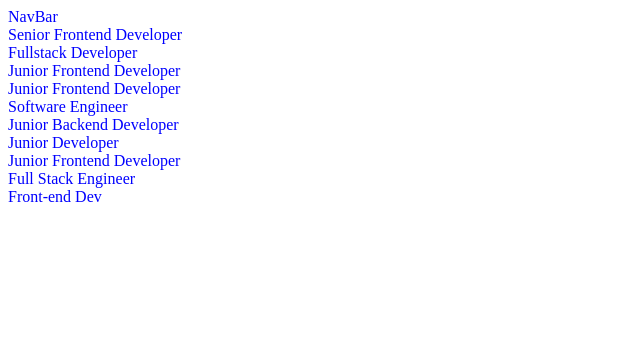
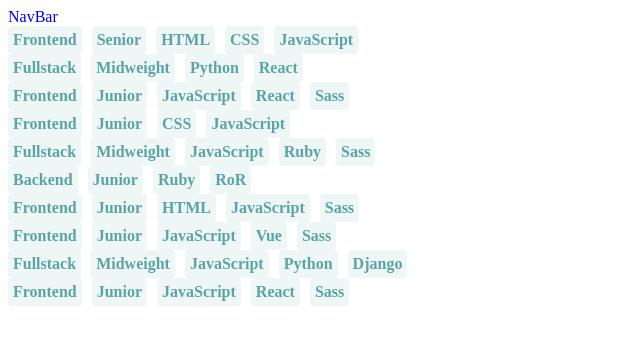
Before and after one commit to C-likethis123/static-job-listings-master, a React (Vite) app: page / in a window 1280 px wide. Shown: the top 344 px of the page, without its empty margins (0-640 px from the left). Built offline with nearby package versions, Linux system fonts and the light colour scheme.

Commit message:
create an initial skeleton of the job list

```diff
--- /dev/null
+++ b/src/Job.tsx
@@ -0,0 +1,51 @@
+import React from 'react';
+
+/** Components */
+import ToolList from "./ToolList";
+
+type JobProps = {
+  company: string;
+  logo: string;
+  isNew: boolean;
+  featured: boolean;
+  position: string;
+  role: string;
+  level: string;
+  postedAt: string;
+  contract: string;
+  location: string;
+  languages: string[];
+  tools: string[];
+}
+
+const Job: React.FC<JobProps> = ({
+  company,
+  logo,
+  isNew,
+  featured,
+  position,
+  role,
+  level,
+  postedAt,
+  contract,
+  location,
+  languages,
+  tools,
+}: JobProps) => {
+  return (
+    <div>
+      {/* Image here }
+      <div>
+        <Company company={company} />
+        {new && <NewTag />}
+        {featured && <Featured />}
+      </div>
+      <PositionTitle position={position} />
+      <Trivia postedAt={postedAt} contract={contract} location={location} />
+      */}
+      <ToolList role={role} languages={languages} tools={tools} level={level} />
+    </div>
+  )
+}
+
+export default Job;
--- a/src/JobList.tsx
+++ b/src/JobList.tsx
@@ -1,10 +1,10 @@
 import React from 'react';
 
 import data from "src/data.json";
-
+import Job from "./Job";
 const JobList: React.FC = () => {
   return (<div>
-    {data.map(({position}) => <div>{position}</div>)}
+    {data.map(({id, ...rest}) => <Job key={id} {...rest} />)}
   </div>);
 };
 
--- /dev/null
+++ b/src/ToolList/index.tsx
@@ -0,0 +1,28 @@
+import React from 'react';
+
+import './index.css';
+
+type ToolListProps = {
+  tools: string[];
+  role: string;
+  level: string;
+  languages: string[];
+}
+
+const ToolList: React.FC<ToolListProps> = ({
+  tools,
+  role,
+  level,
+  languages,
+}) => {
+  return (
+    <div className="tagcontainer">
+      <div className="taginput">{role}</div>
+      <div className="taginput">{level}</div>
+      {languages.map((language) => <div key={language} className="taginput">{language}</div>)}
+      {tools.map((tool) => <div key={tool} className="taginput">{tool}</div>)}
+    </div>
+  )
+}
+
+export default ToolList;
```
Also changed, not shown: src/ToolList.tsx (deleted, +0 -13 lines).
